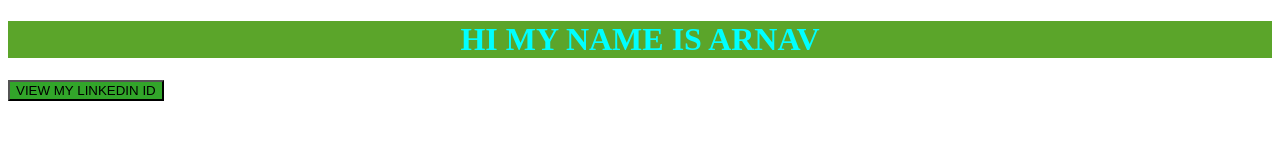
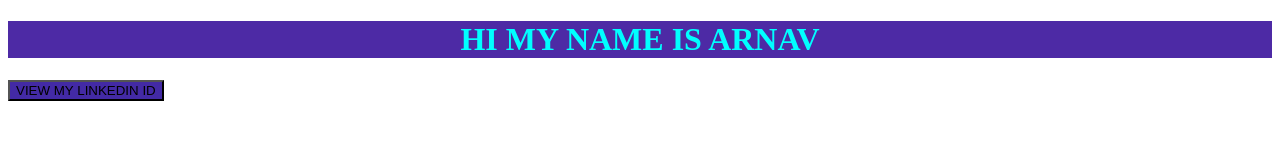
Before and after one commit to Arnav2487/git, a plain HTML site: page index.html in a window 1280 px wide. Drawn offline with Linux system fonts and the light colour scheme.

Commit message:
third commit

```diff
--- a/style.css
+++ b/style.css
@@ -1,10 +1,10 @@
 h1{
     text-align: center;
-    background-color: rgb(91, 165, 42);
+    background-color: rgb(77, 42, 165);
     color: aqua;
 }
 
 button{
-    background-color: rgb(50, 165, 42);
+    background-color: rgb(67, 42, 165);
     text-align: center;
 }
```
